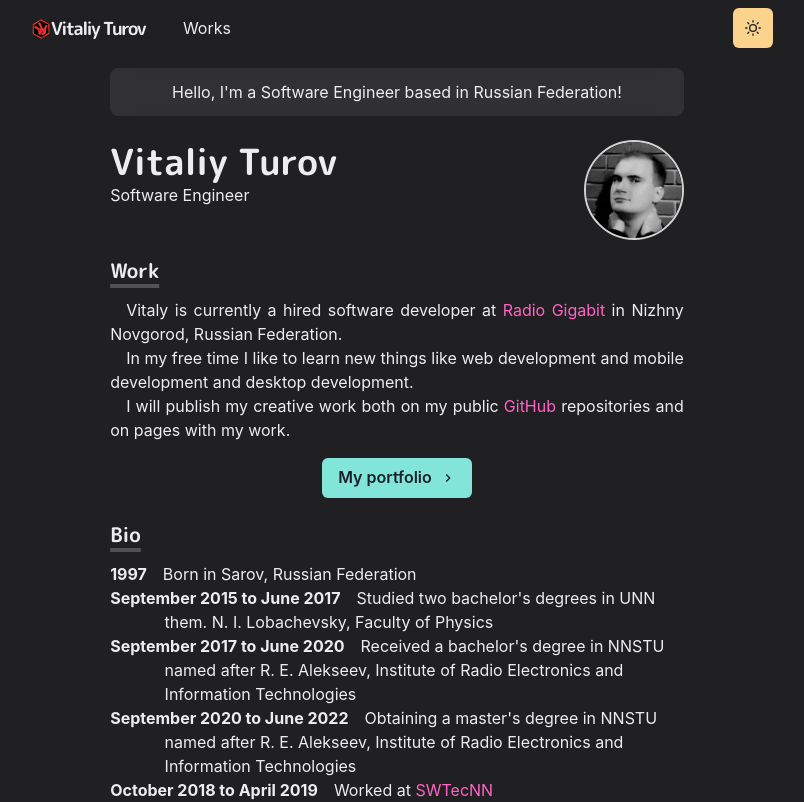
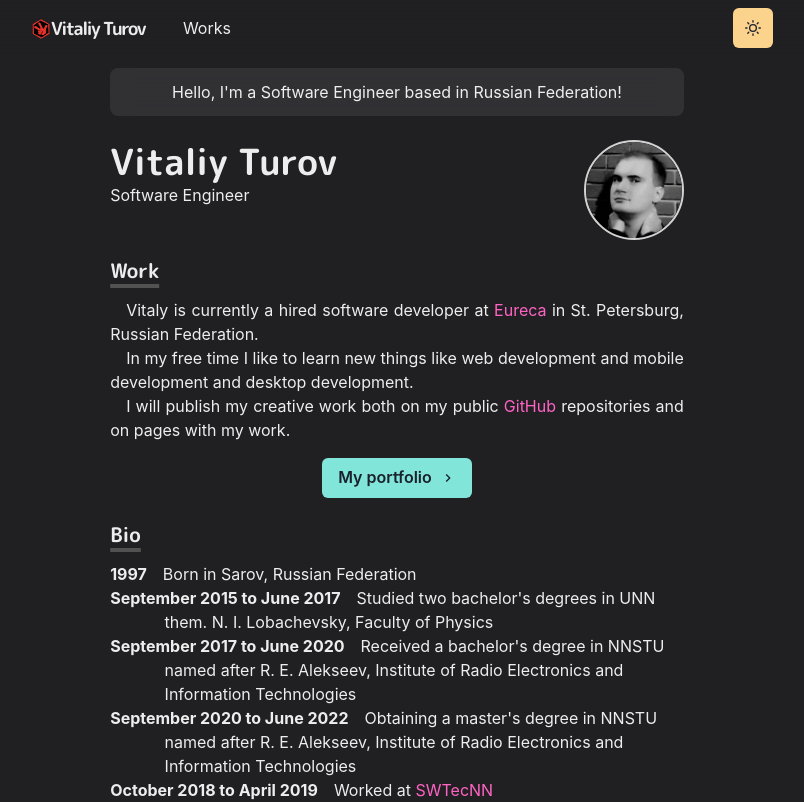
Before and after one commit to walleri1/portfolio-homepage, a Next.js app: page / in a window 1280 px wide. Shown: the top 802 px of the page, without its empty margins (243-1047 px from the left). Built offline with nearby package versions, Linux system fonts and the light colour scheme.

Commit message:
Update index.js

```diff
--- a/pages/index.js
+++ b/pages/index.js
@@ -76,7 +76,7 @@ const Home = () => (
           Work
         </Heading>
         <Paragraph>
-          Vitaly is currently a hired software developer at <Link href={"https://radiogigabit.ru"} target="_blank">Radio Gigabit</Link> in Nizhny Novgorod, Russian Federation.
+          Vitaly is currently a hired software developer at <Link href={"https://www.eureca.ru/"} target="_blank">Eureca</Link> in St. Petersburg, Russian Federation.
         </Paragraph>
         <Paragraph>In my free time I like to learn new things like web development and mobile development and desktop development.</Paragraph>
         <Paragraph>
```
